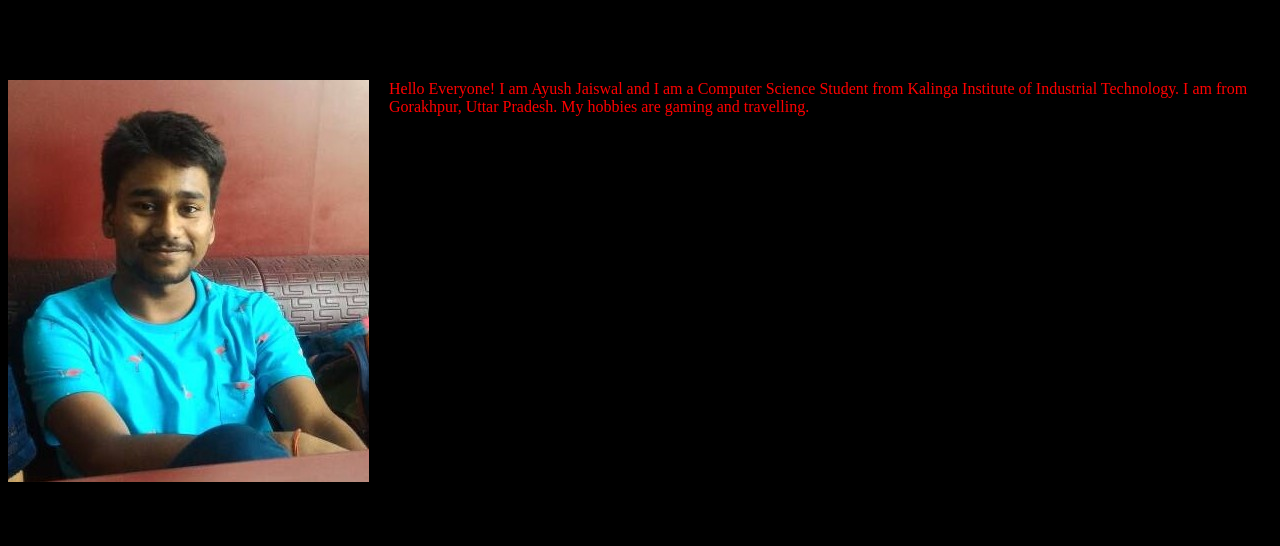
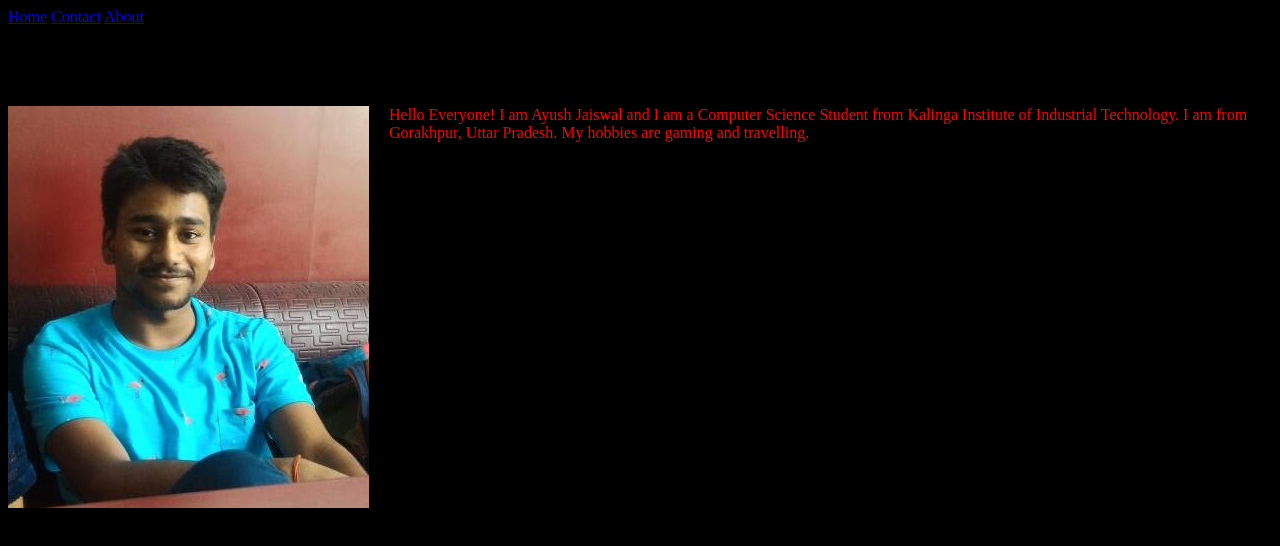
Before and after one commit to Raptor446/Ayush_Jaiswal.github.io, a plain HTML site: page index.html in a window 1280 px wide. Drawn offline with Linux system fonts and the light colour scheme.

Commit message:
Update index.html

```diff
--- a/index.html
+++ b/index.html
@@ -6,6 +6,11 @@
     <link href="style.css" rel="stylesheet" type="text/css" />
   </head>
   <body>
+    <div class="topnav">
+      <a class="active" href="#home">Home</a>
+      <a href="#contact">Contact</a>
+      <a href="#about">About</a>
+    </div>
 
     <h1 class="My Bio">My Favourite Tag</h1>
 
```
